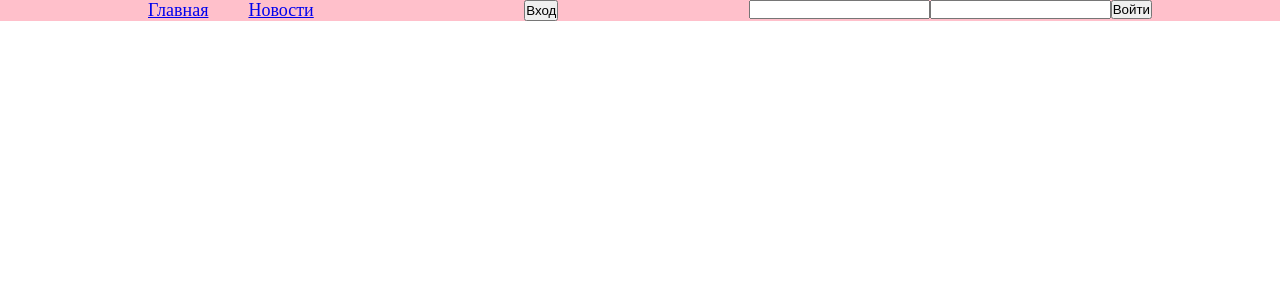
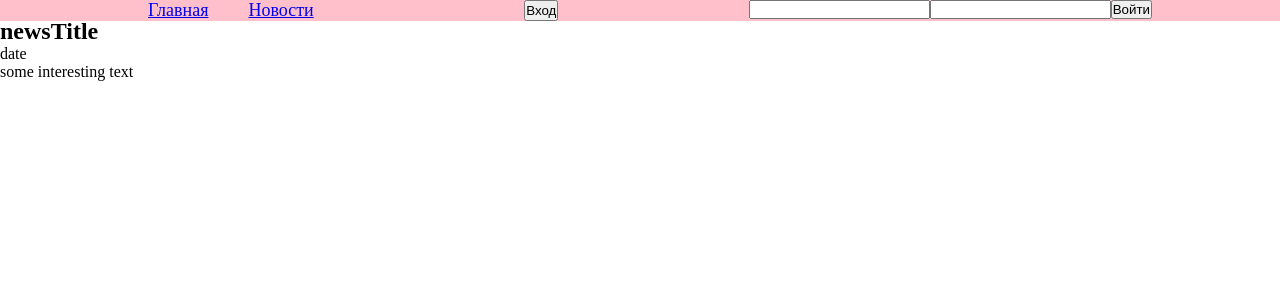
Before and after one commit to Rookiebutgood/news-with-redux, a React (Create React App) app: page /news in a window 1280 px wide. Shown: the top 300 px of the page. Built offline with nearby package versions, Linux system fonts and the light colour scheme.

Commit message:
add newsList, connect it to store

```diff
--- a/src/components/News.jsx
+++ b/src/components/News.jsx
@@ -1,3 +1,30 @@
-export default function News() {
-  return <div>News</div>
+import NewsArticle from './NewsArticle';
+import { useEffect, useState } from 'react';
+import { connect } from 'react-redux';
+
+ function News({ articles }) {
+   console.log(articles)
+   let [articlesList, setArticlesList] = useState([])
+
+   useEffect(() => {
+     let tempArticles = []
+     articles.forEach((el, i) => {
+      tempArticles.push(<NewsArticle article={el} key={i} />)
+     });
+     setArticlesList(tempArticles)
+   }, [articles])
+  return (
+    <div>
+      News
+      {articlesList}
+    </div>
+  )
 }
+
+const mapStateToProps = state => {
+  return {
+    articles: state.news
+  }
+}
+
+export default connect(mapStateToProps, null)(News)
--- /dev/null
+++ b/src/components/NewsArticle.jsx
@@ -0,0 +1,29 @@
+import { connect } from 'react-redux';
+
+function NewsArticle({ article, isAuth }) {
+  return (
+    <div className="newsArticle">
+      <h2 className="newsArticle__title">{article.title}</h2>
+      <span className="newsArticle__date">{article.date}</span>
+      <p className="newsArticle__text">{article.text}</p>
+      { isAuth &&
+        <div>
+          {article.isApproved ?
+            <span>Одобрено</span>
+            :
+            <button>Одобрить</button>
+          }
+          <button>Удалить</button>
+        </div>
+      }
+    </div>
+  )
+}
+
+const mapStateToProps = state => {
+  return {
+    isAuth: state.auth.isAuth
+  }
+}
+
+export default connect(mapStateToProps, null)(NewsArticle)
--- a/src/redux/reducers.js
+++ b/src/redux/reducers.js
@@ -5,6 +5,16 @@
   role: '',
   isAuth: false
 }
+
+const initialNews = [
+  {
+    title: 'newsTitle',
+    date: 'date',
+    text: 'some interesting text',
+    isApproved: true
+  }
+]
+
 
 function auth(state = initialAuth, action) {
   switch (action.type) {
@@ -20,4 +30,21 @@
   }
 }
 
-export default combineReducers({auth})
+function news(state = initialNews, action) {
+  switch (action.type) {
+    case 'ADD_NEWS':
+      return [
+        ...state,
+        {
+          title: action.payload.title,
+          date: action.payload.date,
+          text: action.payload.text,
+          isApproved : action.payload.isApproved
+        }
+      ]
+    default:
+      return state
+  }
+}
+
+export default combineReducers({auth, news})
```
